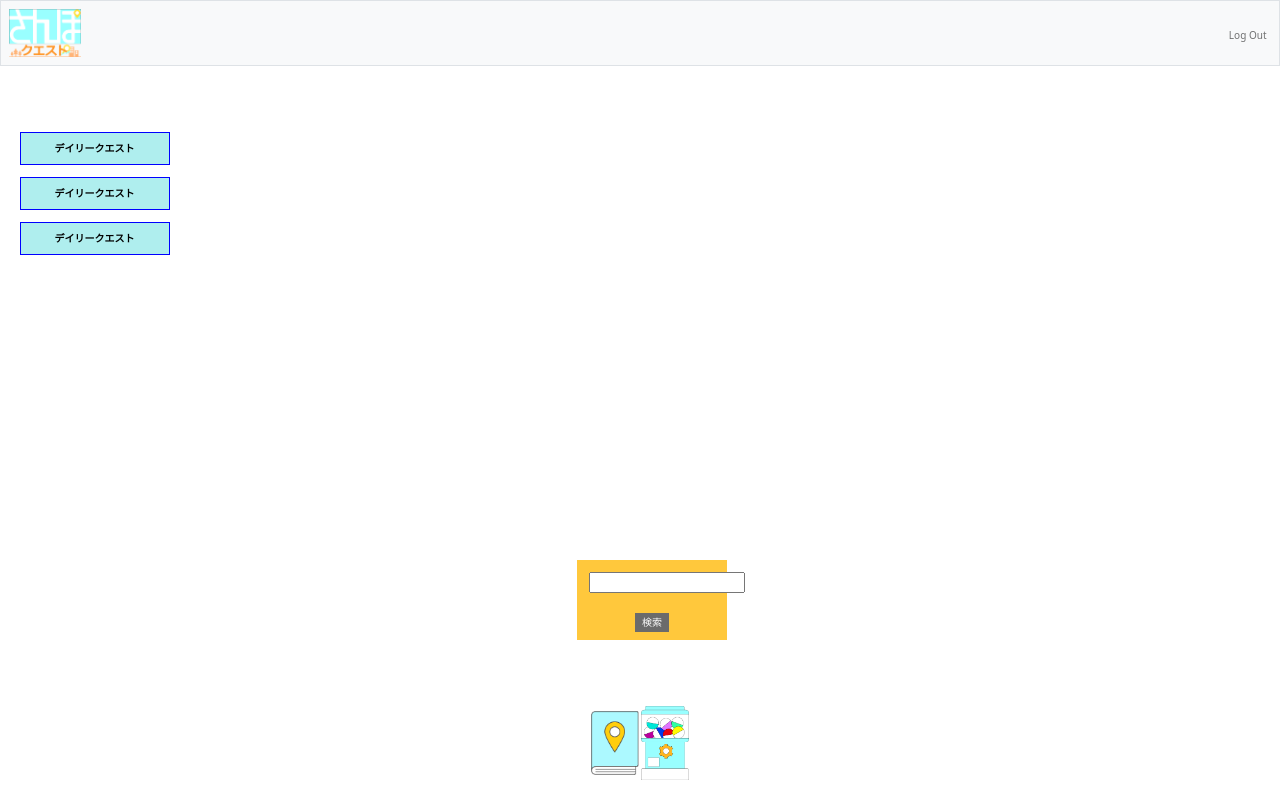
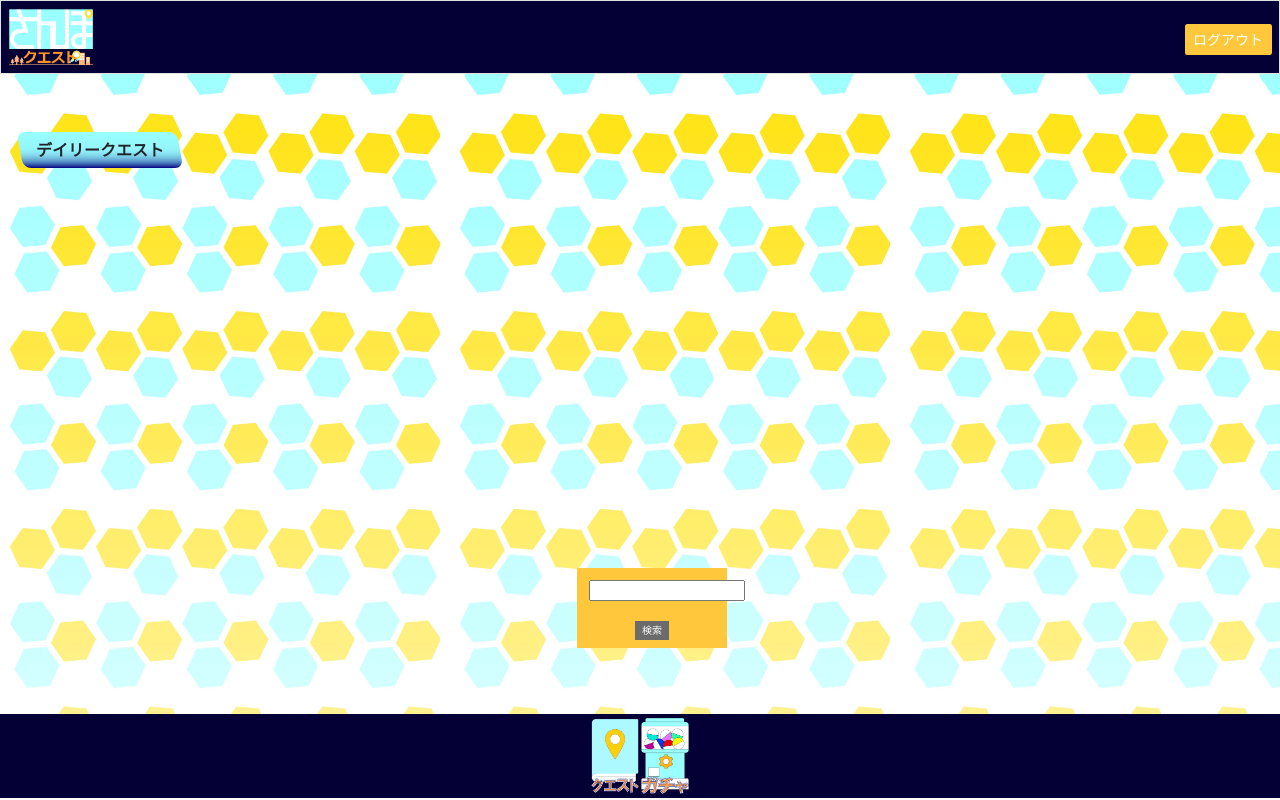
Before and after one commit to 20fi111/sanpo_quest, a Flask app: page / in a window 1280 px wide. Run offline with Flask 2, Linux system fonts and the light colour scheme; a user stored in the database is signed in; some libraries are stand-ins or nearby versions.

Commit message:
デザイン修正 山村

```diff
--- a/src/static/styles.css
+++ b/src/static/styles.css
@@ -1,6 +1,31 @@
 html{
     font-size:62.5%;
+    height:100%;
 }
+
+body{
+    height:100%;
+    background-image:url(../static/images/background.jpg);
+    background-size: contain;
+  }
+
+.btn{
+    font-size:1.4rem;
+}
+
+form input{
+    font-size: 1.4rem;
+}
+
+p{
+    font-size:1.6rem;
+}
+
+footer{
+    background-color:#040036;
+    padding: 0.4rem;
+}
+
 .button-normal{
     background-color: #99ffff;
 }
@@ -16,22 +41,32 @@ html{
 }
 
 #login_form{
-    padding:32px;
+    padding:3.2rem;
 }
+
 #login{
-    font-size: 28px;
-    margin-bottom:24px;
-    margin-top:24px;
+    font-size: 2.8rem;
+    margin-bottom:2.4rem;
+    margin-top:2.4rem;
 }
+
 #new_register{
-    padding:32px;
+    padding:3.2rem;
     /* border:2px solid black; */
 }
 
 #login_back{
-    padding:32px;
+    padding:3.2rem;
 }
 
 #register_form{
-    padding:32px;
+    padding:3.2rem;
 }
+
+#gacha{
+    padding:2.4rem;
+}
+
+#gacha button{
+    font-size: 3.2rem;
+}
--- a/src/templates/index.html
+++ b/src/templates/index.html
@@ -13,7 +13,7 @@
   #map{
     height: 80%;
     position: absolute;
-	  top:6rem; left:0; right:0;
+	  top:7rem; left:0; right:0;
     z-index: 0;
   }
   #kensaku{
@@ -34,18 +34,22 @@
     position: absolute;
     top:120px;
     z-index: 2000;
-    height:100px;
+    height:8rem;
     width:150px;
   }
-  .quest_button{
+  .dailyquest{
     display:block;
     width: 20%;
-    min-width: 150px;
-    max-width: 600px;
-    padding: 8px;
-    margin:12px;
-    background-color: paleturquoise;
-    border:1px solid blue;
+    min-width: 16rem;
+    max-width: 60rem;
+    margin: 1.2rem;
+    background: linear-gradient(#99ffff,85%,#040080);
+    border-radius: 0.8rem;
+    -webkit-transform: skew(10deg);
+  }
+  .dailyquest p{
+    padding: 0.6rem;
+    -webkit-transform: skew(-10deg);
     font-weight: bold;
   }
   #get_location{
@@ -57,12 +61,6 @@
   main{
     height:80%;
   }
-  body{
-    height:100%;
-  }
-  html{
-    height:100%;
-  }
   input{
     display:block;
     margin:auto;
@@ -73,9 +71,7 @@
 
 
 <div id="button_container">
-  <button class="quest_button"> デイリークエスト </button>
-  <button class="quest_button"> デイリークエスト </button>
-  <button class="quest_button"> デイリークエスト </button>
+  <div class="dailyquest"><p>デイリークエスト</p></div>
 </div>
 <div id="kensaku">
   <input type="text" id="keyword" autocomplete="off"> </input>
--- a/src/templates/layout.html
+++ b/src/templates/layout.html
@@ -22,11 +22,15 @@
 
     <body>
         {% if session["user_id"] %}
-        <nav class="bg-light border navbar navbar-expand-md navbar-light">
+        <nav class="button-register border navbar navbar-expand-md navbar-light">
             <div class="container-fluid">
-                <a class="navbar-brand" href="/"><img src="../static/images/sanpologo.png" style="width:auto; height:4.8rem"></a>
+                <a class="navbar-brand" href="/"><img src="../static/images/sanpologo.png" style="width:auto; height:5.6rem"></a>
                         <ul class="navbar-nav ms-auto mt-2">
-                            <li class="nav-item"><a class="nav-link" href="/logout">Log Out</a></li>
+                            <li class="nav-item">
+                                <form action="/logout">
+                                    <button class="btn button-important" type="submit">ログアウト</button>
+                                </form>
+                            </li>
                         </ul>
                     {% else %}
 
@@ -46,11 +50,12 @@
         <main class="container-fluid py-5 text-center">
             {% block main %}{% endblock %}
         </main>
-
+        {% if session["user_id"] %}
         <footer class="mb-5 small text-center text-muted">
-            <a href="/quest"><img src="../static/images/quests.png" width="48px"></a>
-            <a href="/gacha"><img src="../static/images/gacha.png" width="48px"></a>
+            <a href="/quest"><img src="../static/images/quests_footer.png" style="width:4.8rem;"></a>
+            <a href="/gacha"><img src="../static/images/gacha_footer.png" style="width:4.8rem;"></a>
         </footer>
+        {% endif %}
 
     </body>
 
```
Also changed, not shown: src/templates/gacha.html (+6 -16 lines), src/static/images/gacha_footer.png (added), src/static/images/quests_footer.png (added).
